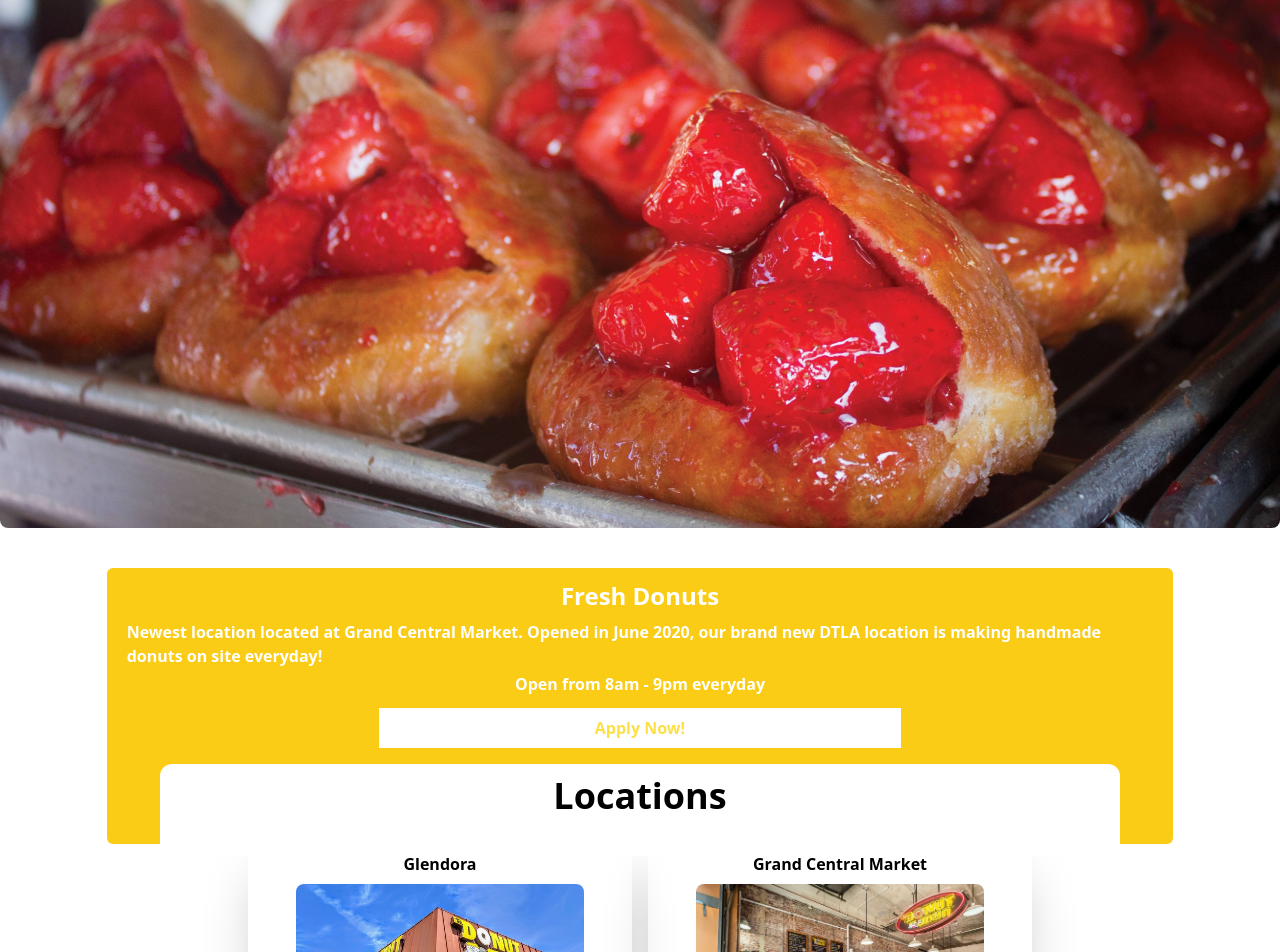
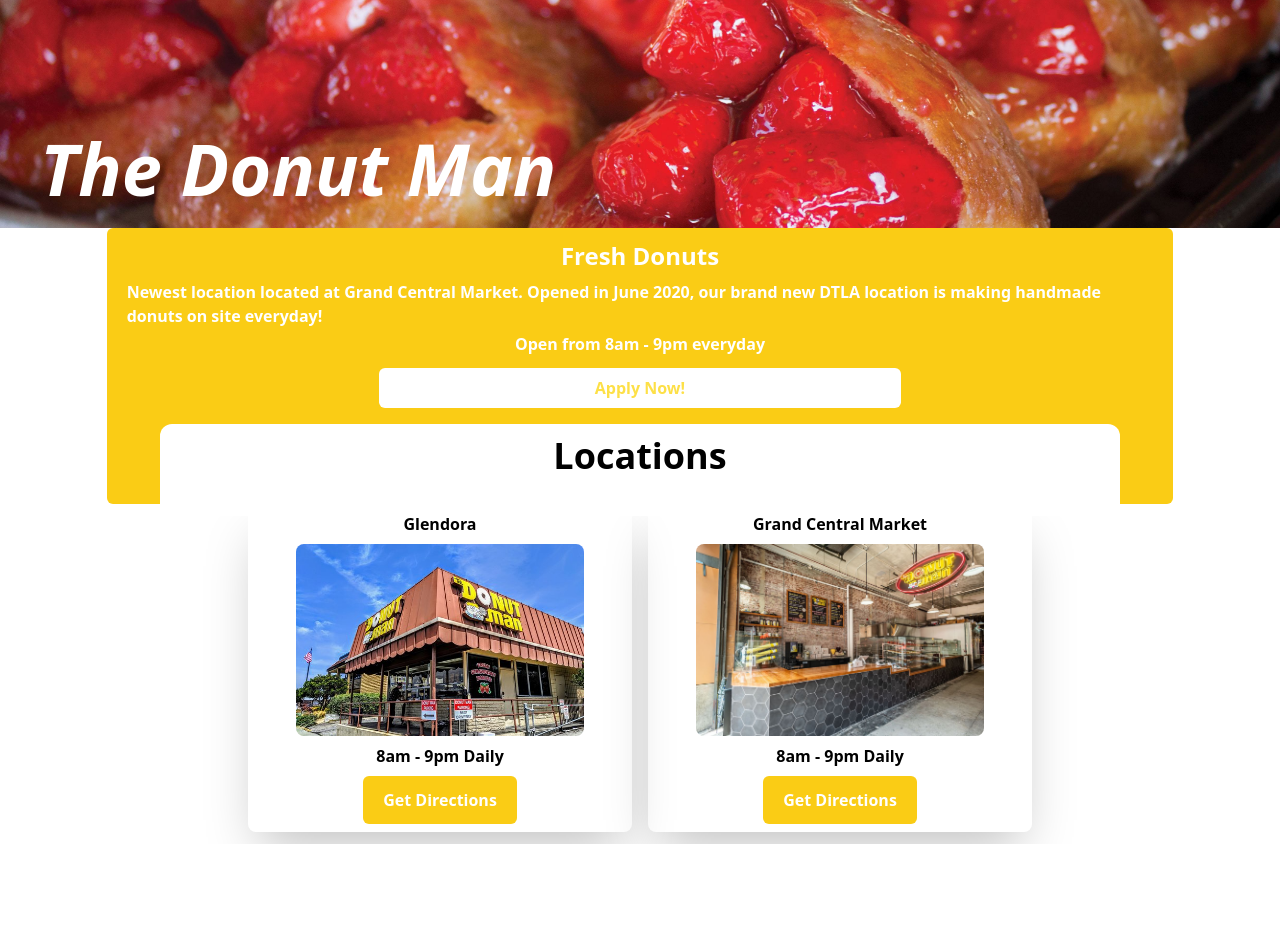
Before and after one commit to armando12100/The-Donut-Man, a React (Vite) app in the folder The Donut Man/: page / in a window 1280 px wide. Shown: the part 360-1312 px from the top of the page. After the commit the page ends 1204 px from the top, so only its background shows below. Built offline with nearby package versions, Linux system fonts and the light colour scheme.

Commit message:
Banners Added to all Pages

```diff
--- a/The Donut Man/src/components/Banner.jsx
+++ b/The Donut Man/src/components/Banner.jsx
@@ -11,7 +11,8 @@
         </p>
         <p className="text-center pb-2">Open from 8am - 9pm everyday</p>
         <div className="justify-center flex pb-20">
-          <button className="bg-white text-yellow-300 font-bold px-5 py-2 hover:text-black cursor-pointer my-1 w-1/2">
+          <button className="bg-white text-yellow-300 font-bold px-5 py-2 hover:bg-pink-300
+          hover:text-white transition duration-200 cursor-pointer my-1 w-1/2 rounded-md">
             Apply Now!
           </button>
         </div>
--- a/The Donut Man/src/components/Hero.jsx
+++ b/The Donut Man/src/components/Hero.jsx
@@ -1,12 +1,15 @@
 // import DonutManHeroPic from "../images/donutmanhero.jpg"
-import HeroPic from "../images/heropic.jpg"
+import HeroPic from "../images/heropic.jpg";
 
 const Hero = () => {
   return (
-    <div className="flex justify-center pb-10">
-      <img src={HeroPic} alt="" className="rounded-lg w-full md:h-102 xl:h-full"/>
+    <div className="justify-center items-center flex flex-col relative">
+      <img src={HeroPic} alt="" className="object-cover h-102 w-full"/>
+      <h1 className="text-7xl font-bold absolute left-10 bottom-6 text-white italic">
+        The Donut Man
+      </h1>
     </div>
-  )
-}
+  );
+};
 
-export default Hero
+export default Hero;
--- a/The Donut Man/src/components/LocationsCard.jsx
+++ b/The Donut Man/src/components/LocationsCard.jsx
@@ -7,7 +7,8 @@
         <h1 className="text-center font-bold py-2">{props.location}</h1>
         <img src={props.image} alt="" width={300} className="object-cover w-72 h-48 rounded-lg" />
         <h1 className="pt-2 font-bold">{props.hours}</h1>
-        <button className="bg-yellow-400 font-bold text-white px-5 py-3 my-2 hover:bg-white cursor-pointer hover:text-yellow-400">Get Directions</button>
+        <button className="bg-yellow-400 font-bold text-white px-5 py-3 my-2 rounded-md
+         hover:bg-pink-300 cursor-pointer hover:text-white transition duration-200">Get Directions</button>
         {/* <h1 className="pl-2 w-4/6">{information}</h1> */}
       </div>
     </div>
--- a/The Donut Man/src/components/Navbar.jsx
+++ b/The Donut Man/src/components/Navbar.jsx
@@ -43,7 +43,7 @@
           About Us
         </NavLink>
         <NavLink to={"/menu"} className={style}>
-          Photo Menu
+          Menu
         </NavLink>
         <NavLink to={"/history"} className={style}>
           History
--- a/The Donut Man/src/pages/FeaturedItems.jsx
+++ b/The Donut Man/src/pages/FeaturedItems.jsx
@@ -1,33 +1,39 @@
 import FeaturedItemsCard from "../components/FeaturedItemsCard";
 import FeaturedDonutInfo from "../data/FeaturedDonutInfo";
+import SpecialDonuts from "../images/specialty.jpg";
 
 const FeaturedItems = () => {
   const cards = FeaturedDonutInfo.map((item) => {
     return (
-      <FeaturedItemsCard
-        key={item.key}
-        name={item.name}
-        image={item.image}
-      />
+      <FeaturedItemsCard key={item.key} name={item.name} image={item.image} />
     );
   });
   return (
-    <div className="justify-center items-center flex flex-col">
-      <div className="flex justify-center">
-        <h1 className="lg:text-4xl text-3xl font-bold pb-10"> The Donut Man Proudly Presents</h1>
+    <>
+      <div className="justify-center items-center flex flex-col relative">
+        <img
+          src={SpecialDonuts}
+          alt=""
+          className="object-cover w-full h-96 opacity-95 -z-10"
+        />
+        <h1 className="text-7xl font-bold absolute left-10 bottom-6 text-white italic">
+          Featured Items
+        </h1>
       </div>
-      <div className="lg:flex pt-6">
-        {cards}
+
+      <div className="justify-center items-center flex flex-col">
+        <div className="lg:flex pt-6">{cards}</div>
+        <div className="bg-yellow-400 text-white font-bold w-2/3 px-4 py-4 my-8">
+          <p>
+            The Donut Man &#39;s famous fresh Strawberry Donut has been featured
+            on Huell Howser, The Food Network, and The Cooking Channel. Not to
+            mention hundreds of newspapers and online articles. In 2015 it won
+            KCET’s “Most Iconic Dish” in Los Angeles. If strawberries aren&#39;t
+            your thing you can enjoy one of our tasty Peach Donut&#39;s.
+          </p>
+        </div>
       </div>
-      <div className="bg-yellow-400 text-white font-bold w-2/3 px-4 py-4 my-8">
-        <p>
-          The Donut Man	&#39;s famous fresh Strawberry Donut has been featured on Huell Howser,
-          The Food Network, and The Cooking Channel. Not to mention hundreds of newspapers
-          and online articles. In 2015 it won KCET’s “Most Iconic Dish” in Los Angeles. If strawberries
-          aren&#39;t your thing you can enjoy one of our tasty Peach Donut&#39;s.
-          </p>
-      </div>
-    </div>
+    </>
   );
 };
 
--- a/The Donut Man/src/pages/History.jsx
+++ b/The Donut Man/src/pages/History.jsx
@@ -3,7 +3,8 @@
 import Fosters from "../images/fostersdonuts.jpg"
 import strawberrydonut from "../images/strawberrydonut.jpg"
 import glendora from "../images/glendora.jpg"
-import { useRef } from "react";
+import HistoryPic from "../images/history.webp"
+// import { useRef } from "react";
 
 // gsap.registerPlugin(ScrollTrigger)
 
@@ -18,8 +19,15 @@
 
   return (
     <>
-      <div className="flex justify-center -z-10">
-        <h1 className="text-4xl font-bold pb-10">History</h1>
+      <div className="justify-center items-center flex flex-col relative">
+        <img
+          src={HistoryPic}
+          alt=""
+          className="object-cover w-full h-96 opacity-95 -z-10"
+        />
+        <h1 className="text-7xl font-bold absolute left-10 bottom-6 text-white italic">
+          History
+        </h1>
       </div>
 
       <div className="flex justify-center">
```
Also changed, not shown: The Donut Man/src/images/history.webp (added), The Donut Man/src/images/specialty.jpg (added).
